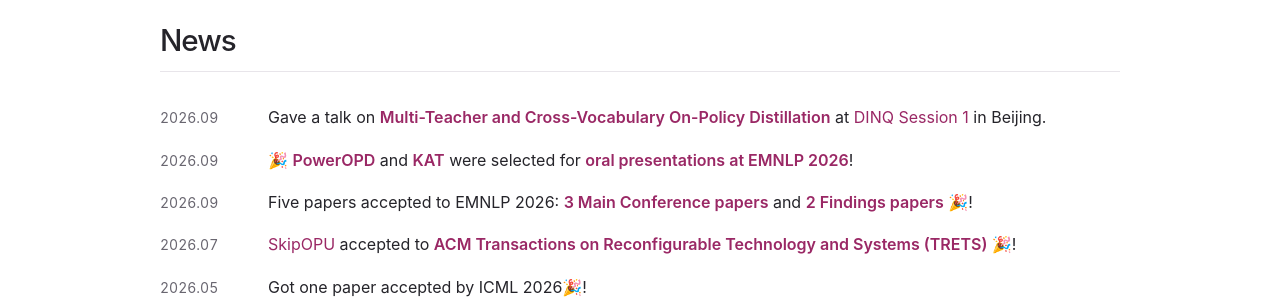
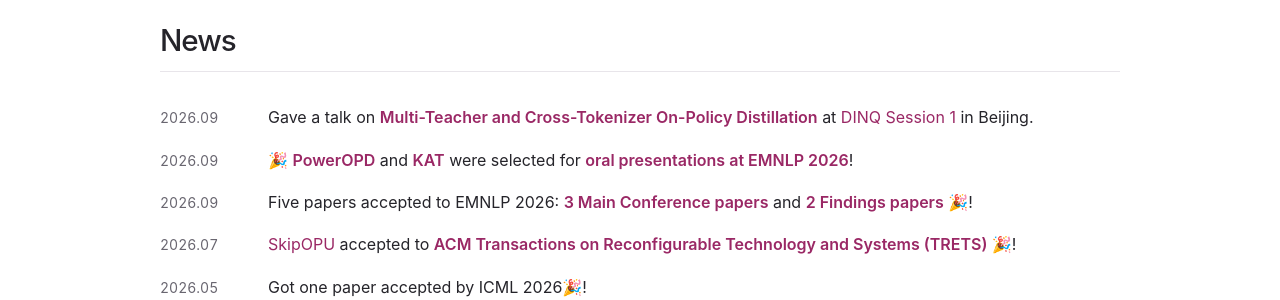
Before and after one commit to AnhaoZhao-LLMer/AnhaoZhao-LLMer.github.io, a Jekyll site: the page built from _pages/about.md, in a window 1280 px wide and 900 px high, scrolled down 977 px. Shown: the part 153-453 px from the top of the window. Built offline with Jekyll 4.4.1, drawn with Linux system fonts in a browser that asks for light colours; some of the changed text lies outside the part shown.

Commit message:
Correct DINQ talk terminology to cross-tokenizer

```diff
--- a/_pages/about.md
+++ b/_pages/about.md
@@ -50,7 +50,7 @@ I explore efficiency at both the **token** and **architecture** levels. At the t
 <time datetime="2026-09">2026.09</time>
 <div markdown="1">
 
-Gave a talk on **Multi-Teacher and Cross-Vocabulary On-Policy Distillation** at [DINQ Session 1](https://hub.baai.ac.cn/view/57988) in Beijing.
+Gave a talk on **Multi-Teacher and Cross-Tokenizer On-Policy Distillation** at [DINQ Session 1](https://hub.baai.ac.cn/view/57988) in Beijing.
 
 </div>
 </div>
@@ -525,7 +525,7 @@ Longwei Ding, **<ins>Anhao Zhao</ins>**, Fanghua Ye, Ziyang Chen, Xiaoyu Shen†
 
 <article class="talk" markdown="1">
 
-### Multi-Teacher and Cross-Vocabulary On-Policy Distillation
+### Multi-Teacher and Cross-Tokenizer On-Policy Distillation
 
 <p class="talk-details">DINQ Session 1 · Beijing, China · <time datetime="2026-09-20">September 20, 2026</time></p>
 
```
